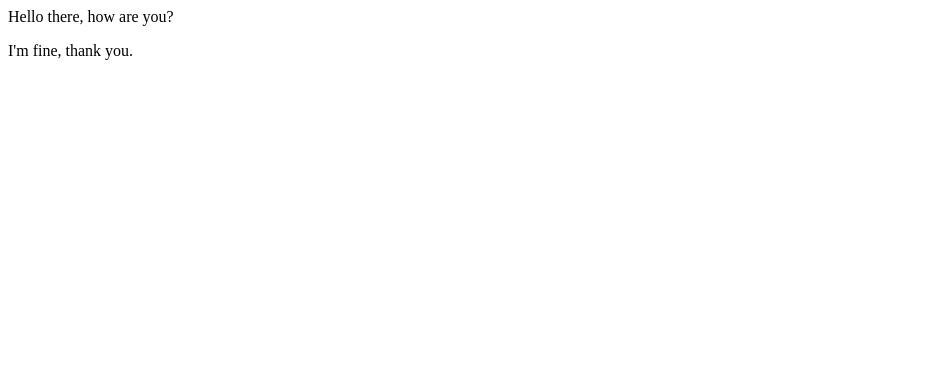
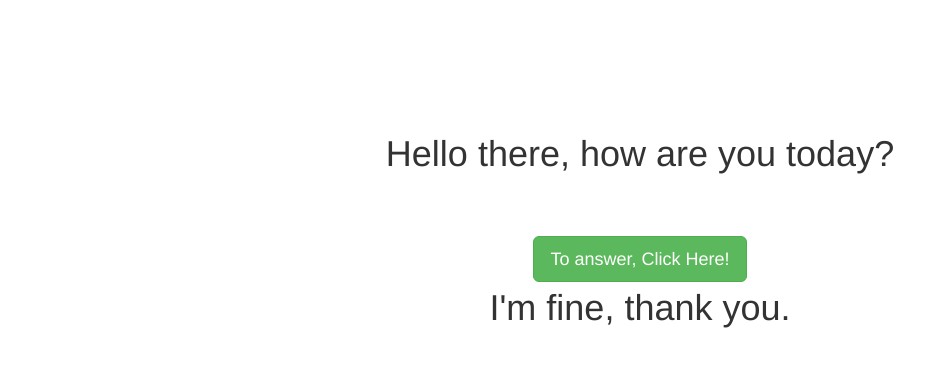
Before and after one commit to hermawan22/mySpeech, a website: page example/index.html in a window 1280 px wide. Shown: the whole page, without its empty margins (0-948 px from the left). Drawn offline with nearby package versions, Linux system fonts and the light colour scheme.

Commit message:
adjust example for demo

```diff
--- a/example/index.html
+++ b/example/index.html
@@ -2,21 +2,30 @@
 <html>
   <head>
     <meta charset="utf-8">
-    <title>Example of mySpeech</title>
+    <title>Demo Example of mySpeech</title>
+    <link rel="stylesheet" type="text/css" href="https://maxcdn.bootstrapcdn.com/bootstrap/3.3.7/css/bootstrap.min.css" />
   </head>
   <body>
-    <div id="example">
-      Hello there, how are you?
+    <div class="container" style="text-align: center; margin-top: 10%; font-size: 36px">
+      <div id="example">
+        Hello there, how are you today?
+      </div>
+
+      <br />
+      <a class="btn btn-success btn-lg" href="#" role="button">To answer, Click Here!</a>
+      <br />
+
+      <p>
+        I'm fine, thank you.
+      </p>
+    </input>
     </div>
-    <p>
-      I'm fine, thank you.
-    </p>
 
     <script src="../src/mySpeech.js"></script>
     <script>
       // without event
       mySpeech("#example")
-        .language("id-ID")
+        .language("en-US")
         .pitch(1)
         .rate(1)
         .onSpeak();
@@ -26,7 +35,8 @@
         .language("id-ID")
         .pitch(1)
         .rate(1.3)
-        .onClickSpeak("p");
+        .onClickSpeak("a");
+
     </script>
   </body>
 </html>
```
